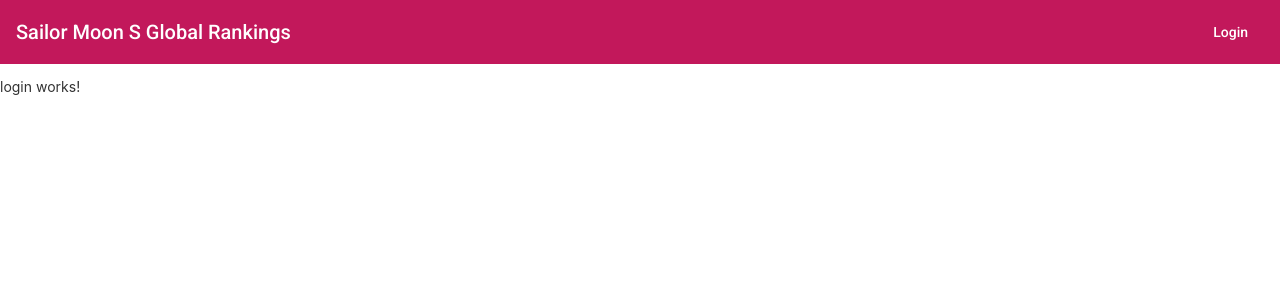
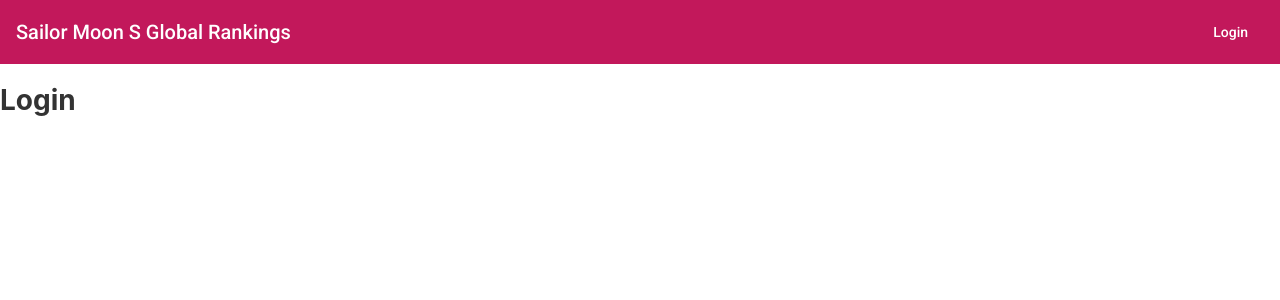
Before and after one commit to lanierc/fgc-elo-v2, an Angular app: page /login in a window 1280 px wide. Shown: the top 300 px of the page. Built offline with nearby package versions, Linux system fonts and the light colour scheme.

Commit message:
pre-styled login form created

```diff
--- a/src/app/app.module.ts
+++ b/src/app/app.module.ts
@@ -6,6 +6,8 @@
 import { BrowserAnimationsModule } from '@angular/platform-browser/animations';
 import { MatToolbarModule } from '@angular/material/toolbar';
 import { MatButtonModule } from '@angular/material/button';
+import { MatFormFieldModule } from '@angular/material/form-field';
+import { MatInputModule } from '@angular/material/input';
 import { HeaderComponent } from './header/header.component';
 import { LoginComponent } from './login/login.component';
 import { HomeComponent } from './home/home.component';
@@ -18,6 +20,8 @@
     BrowserAnimationsModule,
     MatToolbarModule,
     MatButtonModule,
+    MatFormFieldModule,
+    MatInputModule,
   ],
   providers: [],
   bootstrap: [AppComponent],
--- a/src/app/login/login.component.html
+++ b/src/app/login/login.component.html
@@ -1 +1,9 @@
-<p>login works!</p>
+<div class="login">
+  <h1>Login</h1>
+  <form>
+    <mat-form-field class="full-width">
+      <mat-label color="black">Email Address</mat-label>
+      <input color="primary" matInput placeholder="Email Address" />
+    </mat-form-field>
+  </form>
+</div>
--- a/src/app/login/login.component.scss
+++ b/src/app/login/login.component.scss
@@ -0,0 +1,15 @@
+.login {
+  max-width: 1280px;
+  width: 100%;
+  margin: 0 auto;
+
+  form {
+    min-width: 640px;
+    width: 50%;
+    margin: 0 auto;
+
+    .full-width {
+      width: 100%;
+    }
+  }
+}
```
